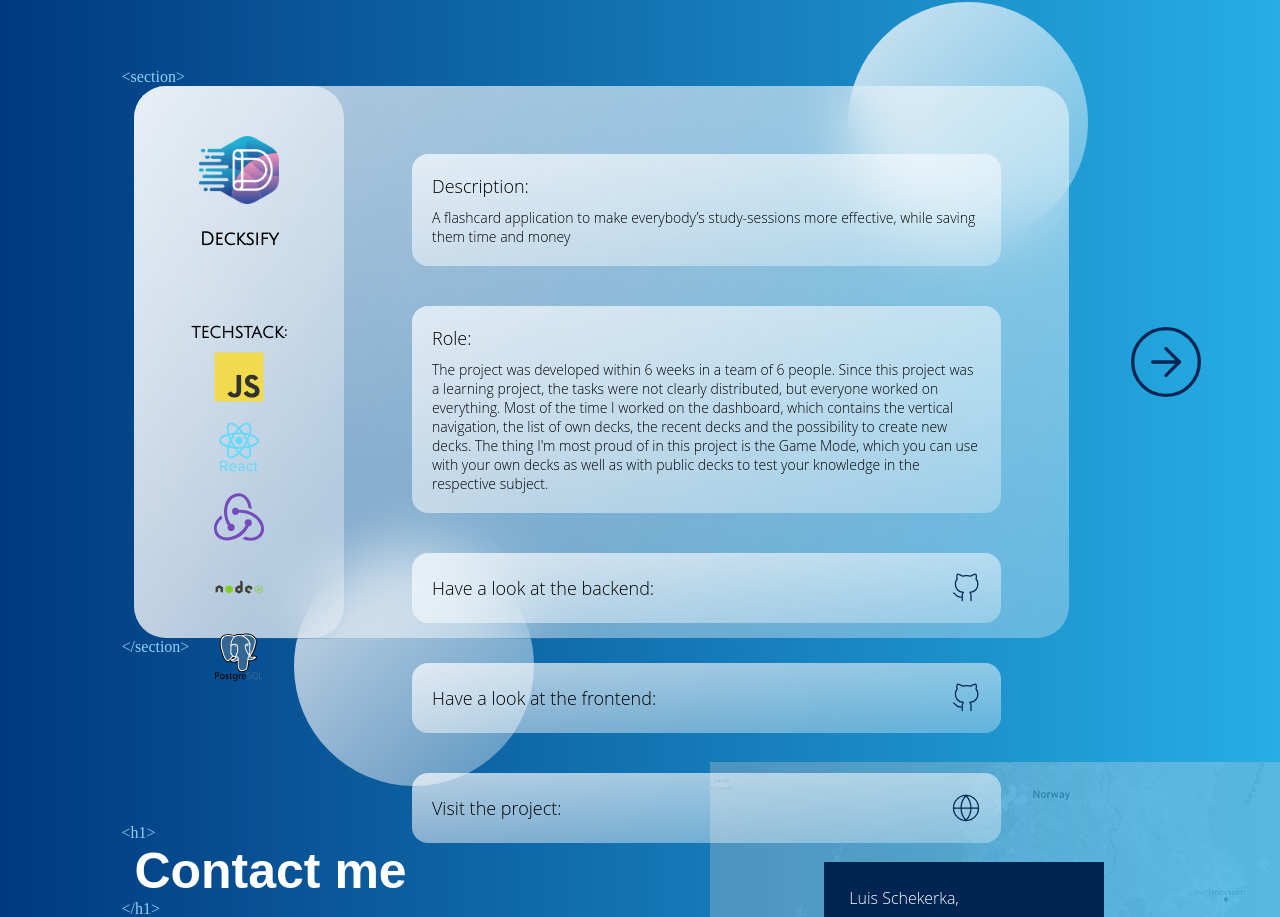
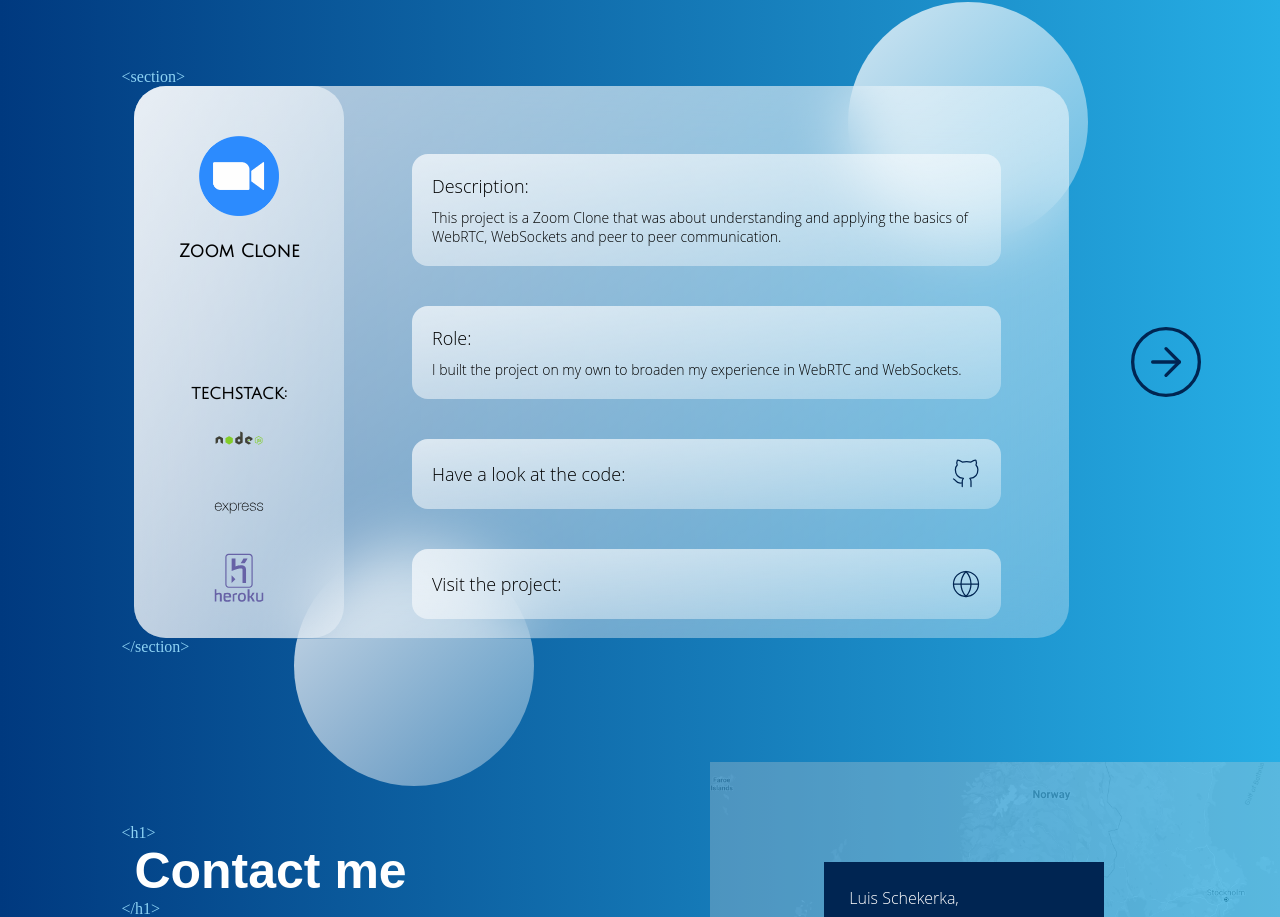
Before and after one commit to KingLouie1994/portfolio_page_1.3, a React (Create React App) app: page / in a window 1280 px wide. Shown: the part 1638-2555 px from the top of the page. Built offline with nearby package versions, Linux system fonts and the light colour scheme; a web font is replaced by a local one.

Commit message:
added zoom clone as a project

```diff
--- a/src/Data/LanguageIcons/Icon.js
+++ b/src/Data/LanguageIcons/Icon.js
@@ -85,6 +85,29 @@ const Icon = ({ language }) => {
         ></path>
       </svg>
     );
+  } else if (language === "Express") {
+    return (
+      <svg viewBox="0 0 128 128">
+        <title>Artboard 12</title>
+        <g id="original-wordmark">
+          <path d="M40.53,77.82V50.74H42V55a5.57,5.57,0,0,0,.48-.6,7.28,7.28,0,0,1,6.64-4.12c3.35-.1,6.07,1.14,7.67,4.12a13.24,13.24,0,0,1,.32,12.14c-1.49,3.34-5.17,5-9.11,4.39a7.37,7.37,0,0,1-5.88-3.88V77.82ZM42,60.32c.13,1.32.18,2.26.33,3.18.58,3.62,2.72,5.77,6.08,6.16A6.91,6.91,0,0,0,56,65.27a11.77,11.77,0,0,0-.26-9.68,6.77,6.77,0,0,0-7.13-3.94,6.59,6.59,0,0,0-5.89,4.87A33.4,33.4,0,0,0,42,60.32Z"></path>
+          <path d="M88.41,64A7.92,7.92,0,0,1,80.67,71c-6.16.31-9.05-3.78-9.51-8.5A13.62,13.62,0,0,1,72.36,55a8.37,8.37,0,0,1,8.71-4.67,8,8,0,0,1,7.1,6.09,41.09,41.09,0,0,1,.69,4.5H72.67c-.3,4.28,2,7.72,5.26,8.55,4.06,1,7.53-.76,8.79-4.62C87,63.86,87.51,63.72,88.41,64ZM72.67,59.55H87.14c-.09-4.56-2.93-7.86-6.78-7.91C76,51.57,72.86,54.75,72.67,59.55Z"></path>
+          <path d="M91.39,64.1h1.42A5.69,5.69,0,0,0,96.15,69a8.73,8.73,0,0,0,7.58-.2,3.41,3.41,0,0,0,2-3.35,3.09,3.09,0,0,0-2.08-3.09c-1.56-.58-3.22-.9-4.81-1.41A35.25,35.25,0,0,1,94,59.18c-2.56-1.25-2.72-6.12.18-7.66a10.21,10.21,0,0,1,9.76-.15,5.14,5.14,0,0,1,2.6,5.24h-1.22c0-.06-.11-.11-.11-.17-.15-3.89-3.41-5.09-6.91-4.75a9.17,9.17,0,0,0-3,.91,3,3,0,0,0-1.74,3,3,3,0,0,0,2,2.82c1.54.56,3.15.92,4.73,1.36,1.27.35,2.59.58,3.82,1a4.51,4.51,0,0,1,3.1,4.07,4.81,4.81,0,0,1-2.59,5c-3.34,1.89-8.84,1.39-11.29-1A6.67,6.67,0,0,1,91.39,64.1Z"></path>
+          <path d="M125.21,56.61h-1.33c0-.18-.07-.34-.09-.49a4.35,4.35,0,0,0-3.54-4.18,8.73,8.73,0,0,0-5.61.27,3.41,3.41,0,0,0-2.47,3.25,3.14,3.14,0,0,0,2.4,3.16c2,.62,4.05,1,6.08,1.56a17,17,0,0,1,1.94.59,5,5,0,0,1,.27,9.31,11.13,11.13,0,0,1-9,.09,6.24,6.24,0,0,1-3.76-6.06l.56,0h.74a7.29,7.29,0,0,0,11.1,4.64,3.57,3.57,0,0,0,1.92-3.34,3.09,3.09,0,0,0-2.11-3.07c-1.56-.58-3.22-.89-4.81-1.4a35.43,35.43,0,0,1-4.87-1.75c-2.5-1.23-2.7-6.06.15-7.6a10.07,10.07,0,0,1,9.92-.11A5.23,5.23,0,0,1,125.21,56.61Z"></path>
+          <path d="M38.1,70.51a2.29,2.29,0,0,1-2.84-1.08c-1.63-2.44-3.43-4.77-5.16-7.15l-.75-1c-2.06,2.76-4.12,5.41-6,8.16a2.2,2.2,0,0,1-2.7,1.06l7.73-10.37-7.19-9.37a2.39,2.39,0,0,1,2.85,1c1.67,2.44,3.52,4.77,5.36,7.24,1.85-2.45,3.68-4.79,5.39-7.21a2.15,2.15,0,0,1,2.68-1l-2.79,3.7c-1.25,1.65-2.48,3.31-3.78,4.92a1,1,0,0,0,0,1.49C33.29,64.07,35.66,67.25,38.1,70.51Z"></path>
+          <path d="M70.92,50.66v1.4a7.25,7.25,0,0,0-7.72,7.49q0,4.94,0,9.88c0,.35,0,.7,0,1.12H61.77V50.74h1.4V54.8C64.9,51.84,67.57,50.74,70.92,50.66Z"></path>
+          <path d="M2.13,60c.21-1,.34-2.09.63-3.11,1.73-6.15,8.78-8.71,13.63-4.9,2.84,2.23,3.55,5.39,3.41,8.95h-16C3.54,67.3,8.13,71.14,14,69.18a6.09,6.09,0,0,0,3.87-4.31c.31-1,.81-1.17,1.76-.88a8.12,8.12,0,0,1-3.88,5.93,9.4,9.4,0,0,1-10.95-1.4,9.85,9.85,0,0,1-2.46-5.78c0-.34-.13-.68-.2-1Q2.13,60.85,2.13,60Zm1.69-.43H18.29c-.09-4.61-3-7.88-6.88-7.91C7.09,51.6,4,54.8,3.81,59.55Z"></path>
+        </g>
+      </svg>
+    );
+  } else if (language === "Heroku") {
+    return (
+      <svg viewBox="0 0 128 128">
+        <g fill="#6762A6">
+          <path d="M35.3 101.8c-4 0-7.3.5-9.7 1.4-.9 3.2-1.3 6.6-1.3 10.4 0 7 1.2 11.3 9.2 11.3 3.7 0 6.8-1.1 9.3-2.3l-.8-3.6c-2.4.9-5.5 1.7-8.2 1.7-3.5 0-4.6-.9-4.8-6.9h15v-2.2c0-6.1-2.2-9.8-8.7-9.8zm-6.3 9.2c.1-3 .3-3.8.5-4.7 1.9-.4 4.1-.4 5.6-.4 3.3 0 3.9 2.1 3.9 5.1h-10zM13.9 101.8c-2.7 0-4.9.7-7.9 1.5v-10.3h-4v31h4v-16.6c3-1 5-1.5 7-1.5 1 0 2 .5 2 1.7v16.9l.4-.4h4.6v-15.8c0-3.8-1.8-6.5-6.1-6.5zM122 102v17.4c-3 1-5.6 1.5-7.7 1.5-1 0-2.3-.5-2.3-1.7v-17.2h-4v16.7c0 3.7 1.3 6.3 5.6 6.3 2.7 0 7.4-.4 12.4-3.5v-19.5h-4zM103.8 102h-5.4c-1.3 3-3.2 7-5.6 9h-1.8v-18h-5v31h5v-10h2.1c2.8 3 4.6 7 6 10h5.6c-2.1-4-4.5-8.4-7.7-12.4 2.6-2.7 5-5.6 6.8-9.6zM48 124h4v-16.6c2-.8 5-1.1 7-1.2v-4c-3 .2-7 .9-11 3.1v18.7zM71.4 101.8c-6.1 0-10.3 3.2-10.3 11.7 0 8 3.2 11.5 10.3 11.5 6.1 0 10.3-3.2 10.3-11.7 0-8-3.2-11.5-10.3-11.5zm0 19.2c-4 0-5.7-1.4-5.7-7.5 0-5.6 2-7.7 5.7-7.7 4 0 5.7 1.4 5.7 7.5-.1 5.6-2.1 7.7-5.7 7.7zM99 10.3c0-4.6-3.7-8.3-8.3-8.3h-53.4c-4.6 0-8.3 3.7-8.3 8.3v70.4c0 4.6 3.7 8.3 8.3 8.3h53.4c4.6 0 8.3-3.7 8.3-8.3v-70.4zm-67 .5c0-3.3 2.5-5.8 5.7-5.8h52.5c3.3 0 5.8 2.6 5.8 5.8v69.4c0 3.3-2.5 5.9-5.7 5.9h-52.6c-3.3 0-5.7-2.6-5.7-5.9v-69.4zM85.9 14h-10.7s-3.4 8-7.1 12h10.4c5.6-7 7.4-12 7.4-12zM45 76.9l9.8-9.9-9.8-9.8zM73 42.4v34.5l-.1.1h9.1v-34.5c0-18.9-27-8.2-27-8.2v-20.5l-9.8.1s0 32 .1 31.9c29.9-11.6 27.7-3.4 27.7-3.4z"></path>
+        </g>
+      </svg>
+    );
   }
 };
 
--- a/src/Data/Projects/Projects.js
+++ b/src/Data/Projects/Projects.js
@@ -1,9 +1,22 @@
 // Import of project icons
+import ZoomIcon from "./Zoom.png";
 import DecksifyIcon from "./Decksify.png";
 
 const projectData = [
   {
     id: 0,
+    name: "Zoom Clone",
+    icon: ZoomIcon,
+    desciption:
+      "This project is a Zoom Clone that was about understanding and applying the basics of WebRTC, WebSockets and peer to peer communication.",
+    gitHub: "https://github.com/KingLouie1994/Zoom_Clone_Node",
+    url: "https://zoom-clone-fullstack-2021.herokuapp.com/",
+    techStack: ["Node", "Express", "Heroku"],
+    role:
+      "I built the project on my own to broaden my experience in WebRTC and WebSockets.",
+  },
+  {
+    id: 1,
     name: "Decksify",
     icon: DecksifyIcon,
     desciption:
@@ -11,7 +24,7 @@ const projectData = [
     gitHubFrontend: "https://github.com/Labs-EU4/flashcards-client",
     gitHubBackend: "https://github.com/Labs-EU4/flashcards-server",
     url: "https://app.decksify.com/",
-    techStack: ["JavaScript", "React", "Redux", "Node", "Postgresql"],
+    techStack: ["JavaScript", "React", "Redux", "Express", "Postgresql"],
     role:
       "The project was developed within 6 weeks in a team of 6 people. Since this project was a learning project, the tasks were not clearly distributed, but everyone worked on everything. Most of the time I worked on the dashboard, which contains the vertical navigation, the list of own decks, the recent decks and the possibility to create new decks. The thing I'm most proud of in this project is the Game Mode, which you can use with your own decks as well as with public decks to test your knowledge in the respective subject.",
   },
--- a/src/components/ProjectContainer.js
+++ b/src/components/ProjectContainer.js
@@ -17,6 +17,7 @@ const ProjectContainer = ({
   url,
   frontend,
   backend,
+  github,
 }) => {
   return (
     <Glass>
@@ -45,18 +46,30 @@ const ProjectContainer = ({
             <h6>{role}</h6>
           </Role>
         ) : null}
-        <Backend>
+        {backend && (
+          <Code>
             <h5>Have a look at the backend:</h5>
             <a href={backend} target="_blank">
               <GitHub size={30} strokeWidth={1} color="#002552" />
             </a>
-        </Backend>
-        <Frontend>
+          </Code>
+        )}
+        {frontend && (
+          <Code>
             <h5>Have a look at the frontend:</h5>
             <a href={frontend} target="_blank">
               <GitHub size={30} strokeWidth={1} color="#002552" />
             </a>
-        </Frontend>
+          </Code>
+        )}
+        {github && (
+          <Code>
+            <h5>Have a look at the code:</h5>
+            <a href={github} target="_blank">
+              <GitHub size={30} strokeWidth={1} color="#002552" />
+            </a>
+          </Code>
+        )}
         <Website>
           <h5>Visit the project:</h5>
           <a href={url} target="_blank">
@@ -228,36 +241,7 @@ const Role = styled.div`
   }
 `;
 
-const Backend = styled.div`
-  background: linear-gradient(
-    to right bottom,
-    rgba(255, 255, 255, 0.7),
-    rgba(255, 255, 255, 0.3)
-  );
-  border-radius: 1rem;
-  padding: 20px;
-  margin: 20px;
-  display: flex;
-  justify-content: space-between;
-  align-items: center;
-  h5 {
-    font-family: "Open Sans", sans-serif;
-    font-weight: lighter;
-  }
-  a {
-    display: flex;
-    align-items: center;
-  }
-  @media (max-width: 1200px) {
-    padding: 10px;
-    margin: 5px;
-  }
-  @media (max-width: 600px) {
-    border-radius: 0.5rem;
-  }
-`;
-
-const Frontend = styled.div`
+const Code = styled.div`
   background: linear-gradient(
     to right bottom,
     rgba(255, 255, 255, 0.7),
--- a/src/components/Projects.js
+++ b/src/components/Projects.js
@@ -68,6 +68,7 @@ const Projects = () => {
               url={project.url}
               frontend={project.gitHubFrontend}
               backend={project.gitHubBackend}
+              github={project.gitHub}
             />
           ))}
           <p>{"</section>"}</p>
```
Also changed, not shown: src/Data/Projects/Zoom.png (added). Lines whose indentation alone changed are shown as unchanged.
